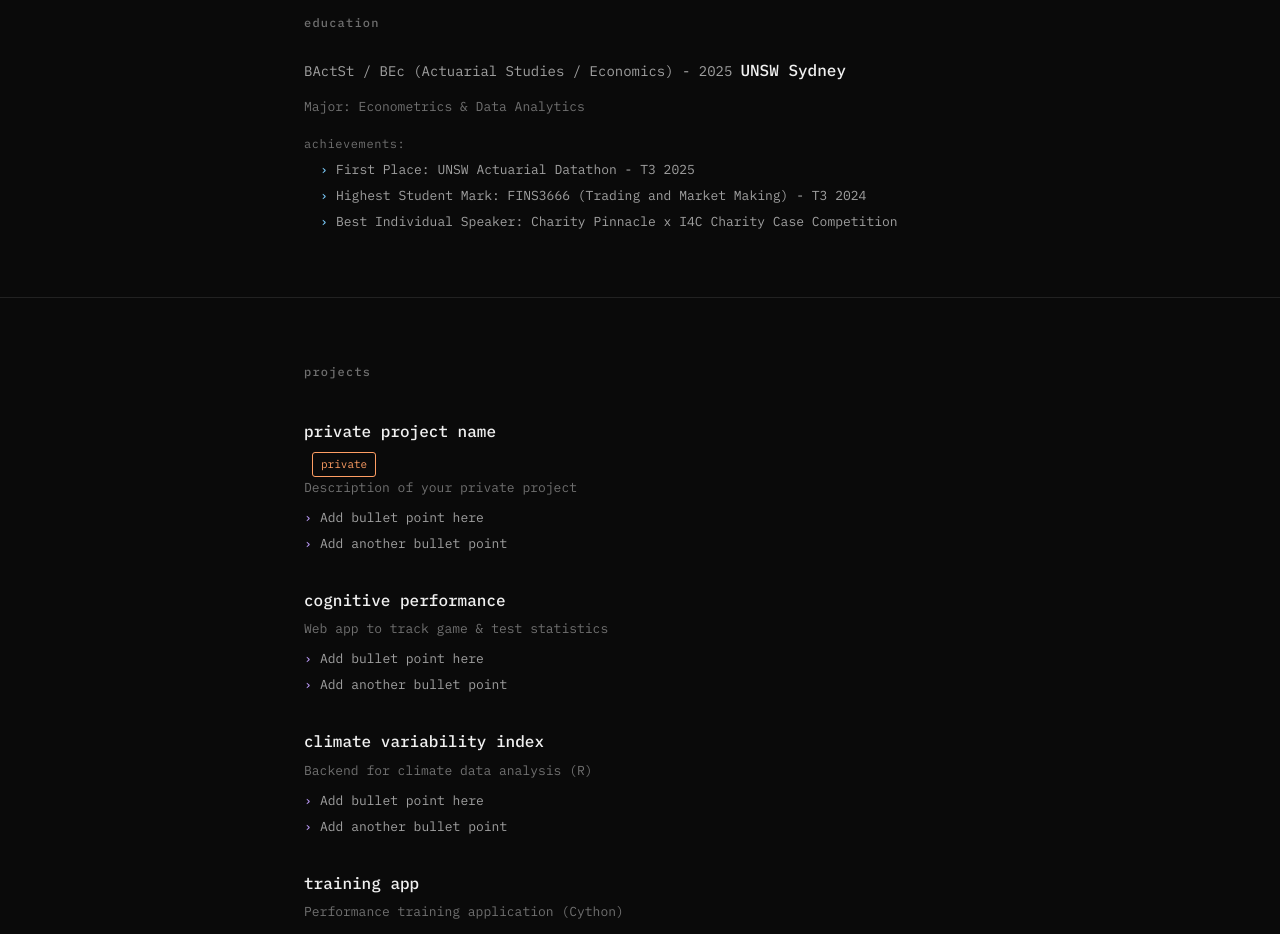
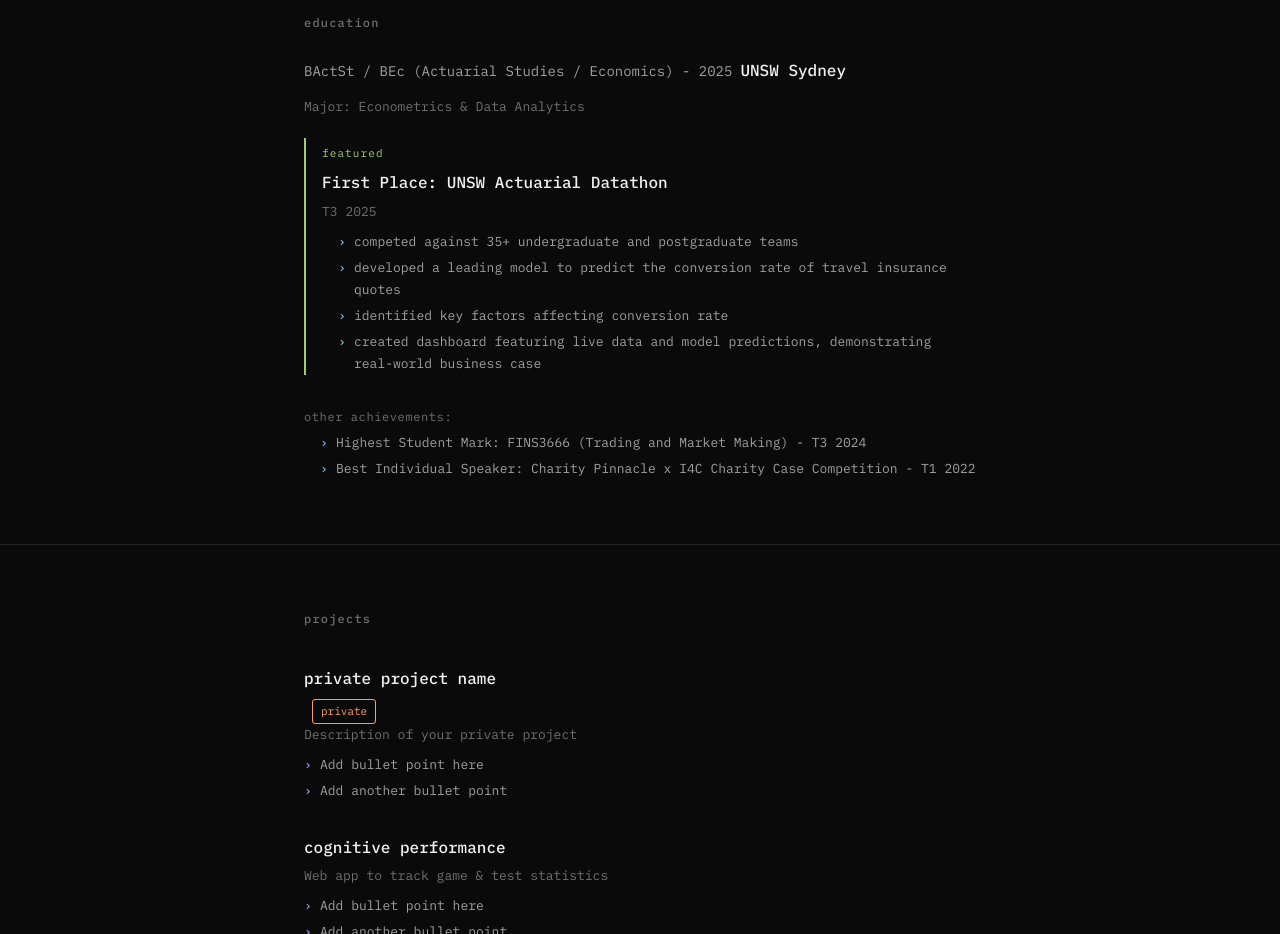
Before and after one commit to kaliokagathoi/PersonalWebsite, a plain HTML site: page index.html in a window 1280 px wide. Shown: the part 1260-2194 px from the top of the page. Drawn offline with Linux system fonts and the light colour scheme.

Commit message:
Add featured achievement block for Datathon win

```diff
--- a/index.html
+++ b/index.html
@@ -128,13 +128,28 @@
                         </div>
                         <p class="timeline-detail">Major: Econometrics & Data Analytics</p>
 
-                        <!-- ACHIEVEMENTS -->
+                        <!-- FEATURED ACHIEVEMENT -->
+                        <div class="featured-achievement">
+                            <span class="featured-label">featured</span>
+                            <div class="featured-title">First Place: UNSW Actuarial Datathon</div>
+                            <span class="featured-date">T3 2025</span>
+                            <ul class="timeline-bullets">
+                                <li>competed against 35+ undergraduate and postgraduate teams</li>
+                                <li>developed a leading model to predict the conversion rate of travel insurance quotes
+                                </li>
+                                <li>identified key factors affecting conversion rate</li>
+                                <li>created dashboard featuring live data and model predictions, demonstrating
+                                    real-world business case</li>
+                            </ul>
+                        </div>
+
+                        <!-- OTHER ACHIEVEMENTS -->
                         <div class="education-achievements">
-                            <span class="achievements-label">achievements:</span>
+                            <span class="achievements-label">other achievements:</span>
                             <ul class="timeline-bullets">
-                                <li>First Place: UNSW Actuarial Datathon - T3 2025</li>
                                 <li>Highest Student Mark: FINS3666 (Trading and Market Making) - T3 2024</li>
-                                <li>Best Individual Speaker: Charity Pinnacle x I4C Charity Case Competition</li>
+                                <li>Best Individual Speaker: Charity Pinnacle x I4C Charity Case Competition - T1 2022
+                                </li>
                             </ul>
                         </div>
                     </div>
--- a/styles.css
+++ b/styles.css
@@ -277,6 +277,40 @@ body {
 }
 
 /* ─────────────────────────────────────────────────────────────────────────────
+   FEATURED ACHIEVEMENT
+   ───────────────────────────────────────────────────────────────────────────── */
+.featured-achievement {
+    border-left: 2px solid var(--accent-green);
+    padding-left: 1rem;
+    margin: 0.75rem 0 1rem 0;
+}
+
+.featured-label {
+    font-size: 0.6875rem;
+    color: var(--accent-green);
+    text-transform: lowercase;
+    letter-spacing: 0.1em;
+}
+
+.featured-title {
+    color: var(--text-primary);
+    font-weight: 500;
+    font-size: 1rem;
+    margin: 0.25rem 0;
+}
+
+.featured-date {
+    color: var(--text-muted);
+    font-size: 0.8125rem;
+    display: block;
+    margin-bottom: 0.5rem;
+}
+
+.featured-achievement .timeline-bullets {
+    margin-top: 0.5rem;
+}
+
+/* ─────────────────────────────────────────────────────────────────────────────
    ACHIEVEMENTS
    ───────────────────────────────────────────────────────────────────────────── */
 .achievements-list {
```
